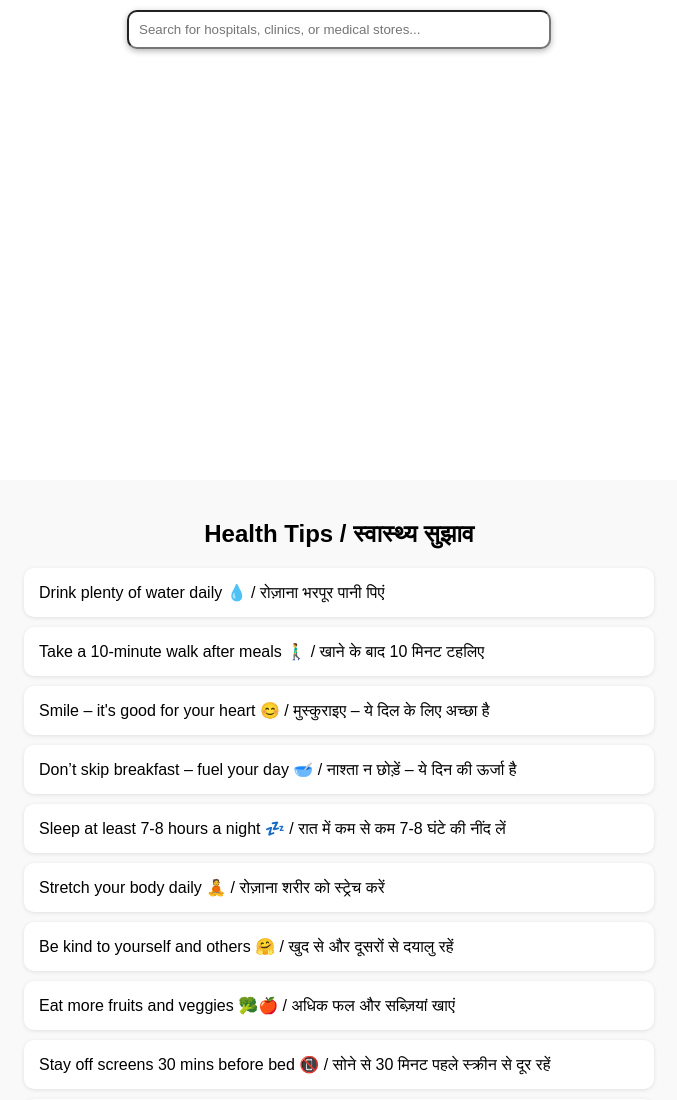
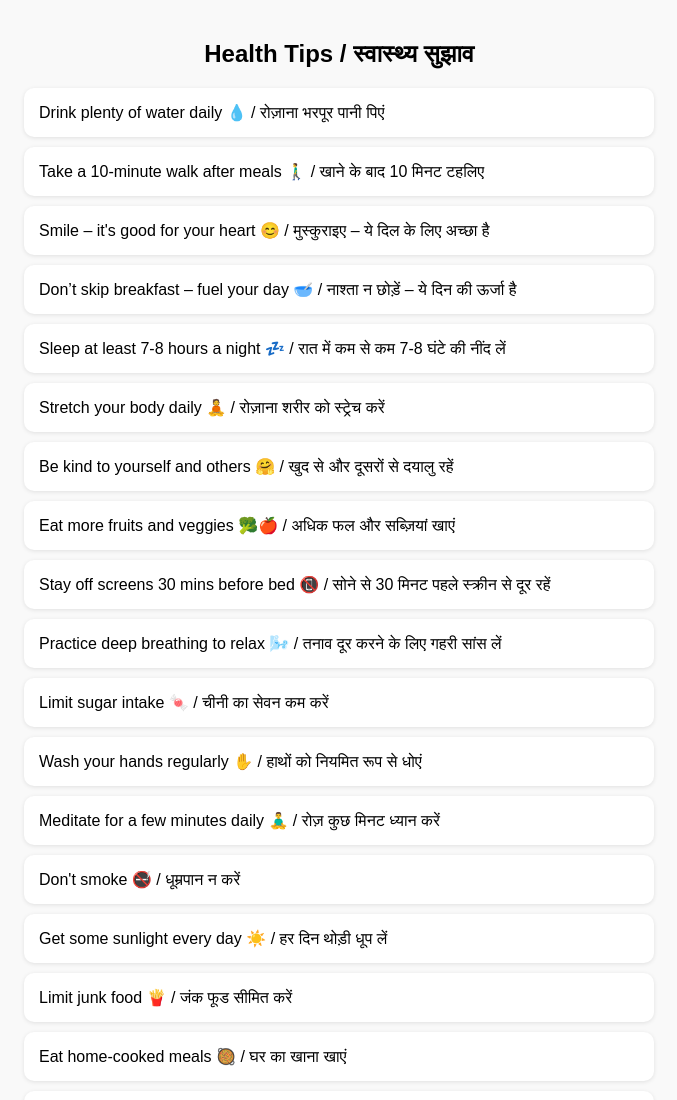
Before and after one commit to shivam-24-deep/swasthai, a plain HTML site: page feeling-lucky.html in a window 1280 px wide. Shown: the top 1100 px of the page, without its empty margins (301-978 px from the left). Drawn offline with Linux system fonts and the light colour scheme.

Commit message:
Update feeling-lucky.html

```diff
--- a/feeling-lucky.html
+++ b/feeling-lucky.html
@@ -46,8 +46,6 @@
   </style>
 </head>
 <body>
-  <input id="search-box" type="text" placeholder="Search for hospitals, clinics, or medical stores..." />
-  <div id="map"></div>
 
   <div id="health-tips">
     <h2>Health Tips / स्वास्थ्य सुझाव</h2>
```
